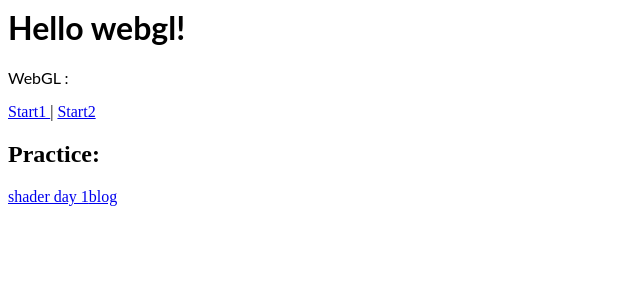
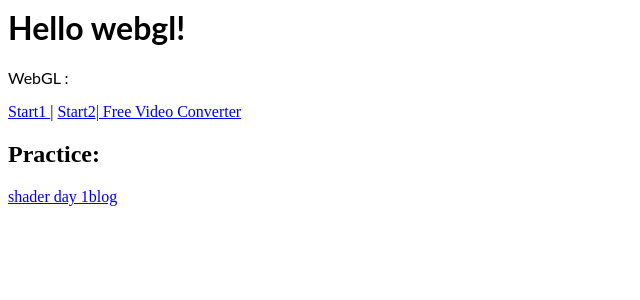
Before and after one commit to devprakashduve/angular-nyymky-webgl, an Angular app: page / in a window 1280 px wide. Shown: the top 300 px of the page, without its empty margins (0-640 px from the left). Built offline with nearby package versions, Linux system fonts and the light colour scheme.

Commit message:
1 file modified

```diff
--- a/src/app/app.component.html
+++ b/src/app/app.component.html
@@ -4,7 +4,9 @@
 </p>
 <a href="https://webglfundamentals.org/webgl/lessons/webgl-fundamentals.html" target="_blank">Start1 </a> |
 <a href="https://www.toptal.com/javascript/3d-graphics-a-webgl-tutorial" target="_blank">Start2</a>
-<h2>Practice:</h2>
+
+<a href="https://www.quora.com/Are-there-any-free-video-converters/answer/Peter-Wang-407?pa_story=ODU4NTU5MzIwOTE1NTU5MjJ8MjExMTA2MjM0NTgzMTIyfDA*" target="_blank">| Free Video Converter</a>
+<h2> Practice:</h2>
 <a routerLink="./dayone">shader day 1</a>
 <a routerLink="./blog">blog</a>
 <!-- main content container -->
```
